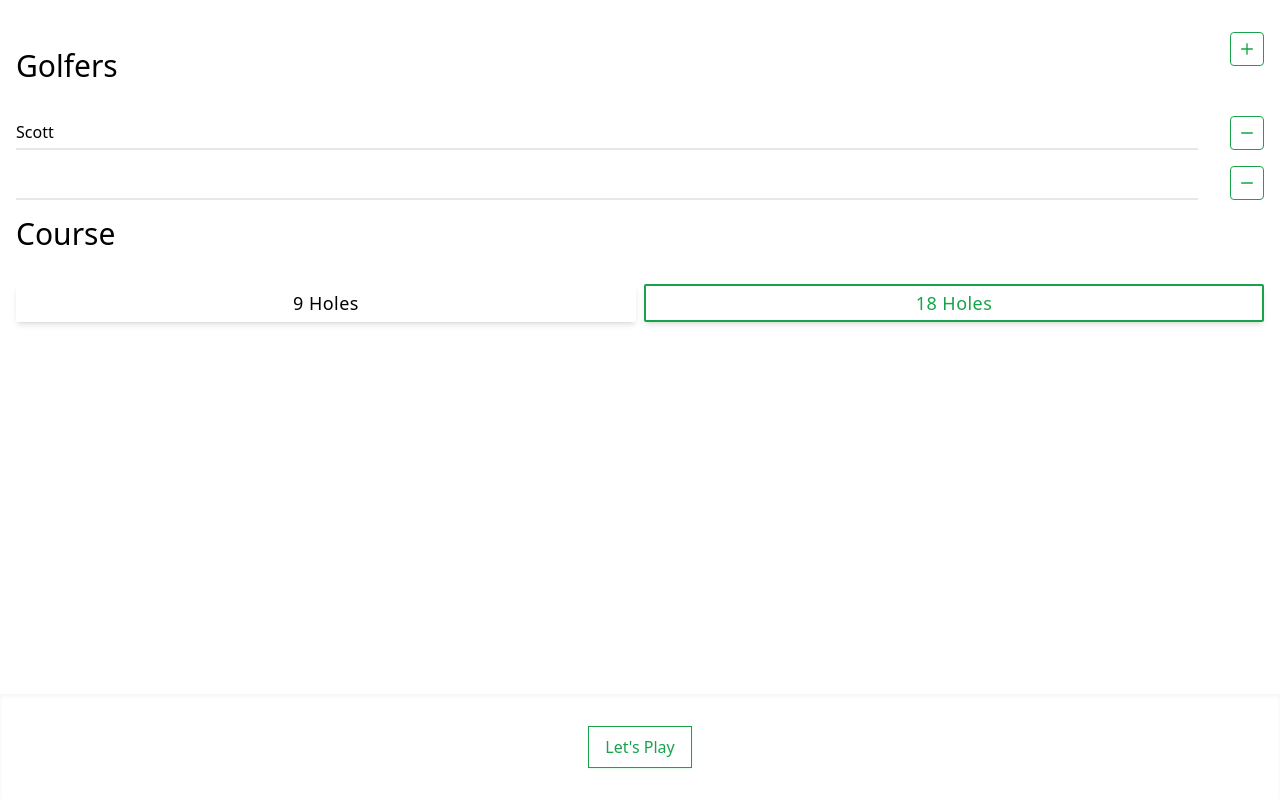
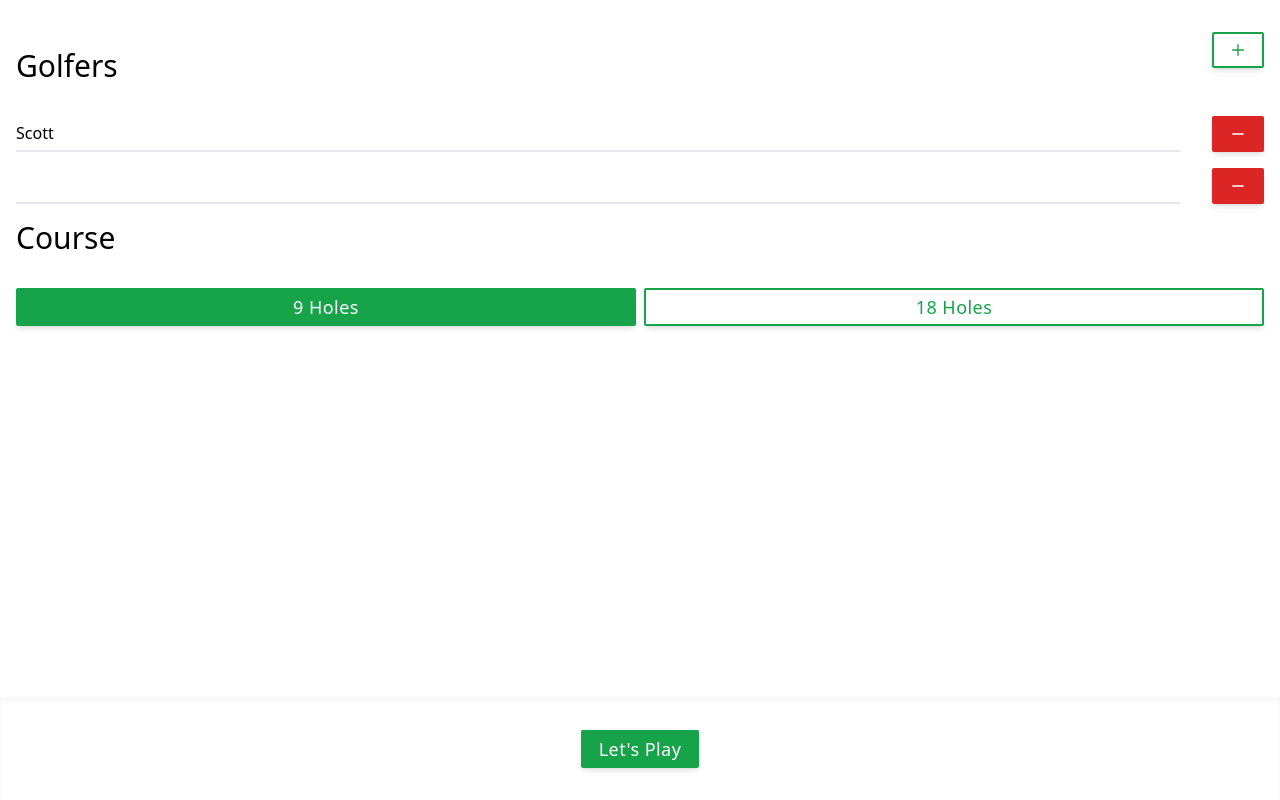
Before and after one commit to scoottrick/round-of-golf-app, a React (Create React App) app: page /round-setup in a window 1280 px wide. Built offline with nearby package versions, Linux system fonts and the light colour scheme.

Commit message:
Does other styles

```diff
--- a/src/components/Button.tsx
+++ b/src/components/Button.tsx
@@ -77,30 +77,6 @@ export const TextButton: FC<TextButtonProps> = ({
   );
 };
 
-interface RectButtonProps extends ButtonComponent {}
-export const RectButton: FC<RectButtonProps> = ({
-  className,
-  children,
-  ...props
-}) => {
-  return (
-    <button
-      type="button"
-      className={classNames([
-        'py-2 px-4 box-border',
-        'border border-green-600',
-        'shadow-sm shadow-green-100 hover:shadow-md',
-        'text-green-600',
-        'active:bg-green-600 active:text-white',
-        className,
-      ])}
-      {...props}
-    >
-      {children}
-    </button>
-  );
-};
-
 interface IconButtonProps extends ButtonComponent {}
 export const IconButton: FC<IconButtonProps> = ({
   className,
--- a/src/index.css
+++ b/src/index.css
@@ -5,13 +5,3 @@
 .App [data-app-hidden='true'] {
   display: none !important;
 }
-
-@layer components {
-  .icon-btn {
-    @apply p-2 text-green-600 border border-green-600;
-  }
-  .icon-btn:hover,
-  .icon-btn:active {
-    @apply bg-green-600 text-white;
-  }
-}
--- a/src/pages/home-page/RoundControls.tsx
+++ b/src/pages/home-page/RoundControls.tsx
@@ -1,13 +1,13 @@
 import React from 'react';
 import { TrashIcon } from '@heroicons/react/outline';
-import { IconButton } from '../../components';
+import { Button } from '../../components';
 
 const RoundControls = ({ onDelete }) => {
   return (
     <div className="text-right">
-      <IconButton onClick={onDelete}>
+      <Button onClick={onDelete} outline color="red">
         <TrashIcon className="w-4 h-4" />
-      </IconButton>
+      </Button>
     </div>
   );
 };
--- a/src/pages/round-setup-page/AddGolferButton.tsx
+++ b/src/pages/round-setup-page/AddGolferButton.tsx
@@ -1,12 +1,12 @@
 import React from 'react';
 import { PlusIcon } from '@heroicons/react/outline';
-import { IconButton } from '../../components';
+import { Button } from '../../components';
 
 const AddGolferButton = ({ onClick }) => {
   return (
-    <IconButton onClick={onClick}>
+    <Button onClick={onClick} outline>
       <PlusIcon className="w-4 h-4" />
-    </IconButton>
+    </Button>
   );
 };
 
--- a/src/pages/round-setup-page/RemoveGolferButton.tsx
+++ b/src/pages/round-setup-page/RemoveGolferButton.tsx
@@ -1,12 +1,17 @@
 import React from 'react';
 import { MinusIcon } from '@heroicons/react/outline';
-import { IconButton } from '../../components';
+import { Button } from '../../components';
 
 const RemoveGolferButton = ({ hidden, onClick }) => {
   return (
-    <IconButton data-app-hidden={hidden} className="ml-8" onClick={onClick}>
+    <Button
+      data-app-hidden={hidden}
+      className="ml-8"
+      onClick={onClick}
+      color="red"
+    >
       <MinusIcon className="w-4 h-4" />
-    </IconButton>
+    </Button>
   );
 };
 
--- a/src/pages/round-setup-page/StartRoundButton.tsx
+++ b/src/pages/round-setup-page/StartRoundButton.tsx
@@ -1,8 +1,8 @@
 import React from 'react';
-import { RectButton } from '../../components';
+import { Button } from '../../components';
 
 const StartRoundButton = ({ onClick }) => {
-  return <RectButton onClick={onClick}>Let's Play</RectButton>;
+  return <Button onClick={onClick}>Let's Play</Button>;
 };
 
 export default StartRoundButton;
--- /dev/null
+++ b/src/pages/sham.tsx
@@ -0,0 +1,9 @@
+export const TailwindShame = () => {
+  return (
+    <>
+      <div className="text-white text-black bg-transparent text-transparent border-transparent"></div>
+      <div className="bg-green-400 bg-green-500 bg-green-600 bg-green-700 text-green-400 text-green-500 text-green-600 text-green-700 border-green-400 border-green-500 border-green-600 border-green-700"></div>
+      <div className="bg-red-400 bg-red-500 bg-red-600 bg-red-700 text-red-400 text-red-500 text-red-600 text-red-700 border-red-400 border-red-500 border-red-600 border-red-700"></div>
+    </>
+  );
+};
```
Also changed, not shown: src/pages/home-page/HomePage.tsx (+1 -6 lines).
